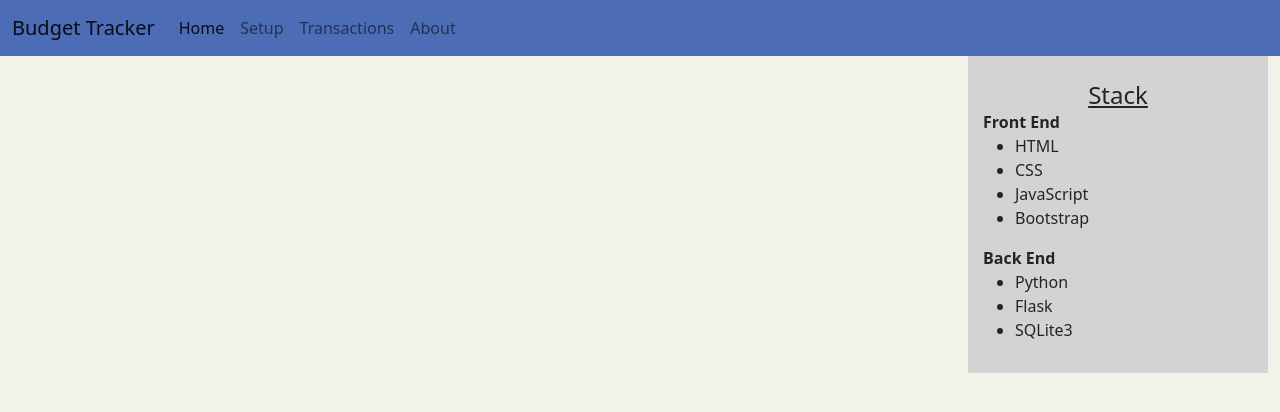
After one commit to erictau/CS50-Final-Project, a Flask app: page /about in a window 1280 px wide. The commit adds this page. Shown: the top 412 px of the page. Run offline with Flask 2, Linux system fonts and the light colour scheme; some libraries are stand-ins or nearby versions.

Commit message:
Started an 'about' page that describes the website's functionality and the technology used to create it.

```diff
--- a/app.py
+++ b/app.py
@@ -132,3 +132,7 @@ def transactions():
             return render_template("setup.html", message = "Please set up project first.")
         transactions = db.execute("SELECT *, date(timestamp) FROM transactions ORDER BY trans_id")
         return render_template("transactions.html", transactions = transactions)
+
+@app.route("/about")
+def about():
+    return render_template("about.html")
--- a/static/style.css
+++ b/static/style.css
@@ -41,6 +41,15 @@
     resize: both;
     min-height: 40px;
     line-height: 20px;
+}
+
+aside
+{
+    width: 30%;
+    max-width: 300px;
+    float: right;
+    background-color: lightgray;
+    padding: 15px;
 }
 
 body
--- /dev/null
+++ b/templates/about.html
@@ -0,0 +1,27 @@
+{% extends "layout.html" %}
+
+{% block title %}
+    About
+{% endblock %}
+
+{% block main %}
+    <div class="container-fluid">
+        <aside>
+            <h4><u>Stack</u></h4>
+            <strong>Front End</strong>
+            <ul>
+                <li>HTML</li>
+                <li>CSS</li>
+                <li>JavaScript</li>
+                <li>Bootstrap</li>
+            </ul>
+            <strong>Back End</strong>
+            <ul>
+                <li>Python</li>
+                <li>Flask</li>
+                <li>SQLite3</li>
+            </ul>
+
+        </aside>
+    </div>
+{% endblock %}
--- a/templates/layout.html
+++ b/templates/layout.html
@@ -34,6 +34,9 @@
                 <li class="nav-item">
                   <a class="nav-link" href="/transactions">Transactions</a>
                 </li>
+                <li class="nav-item">
+                  <a class="nav-link" href="/about">About</a>
+                </li>
               </ul>
             </div>
           </div>
```
